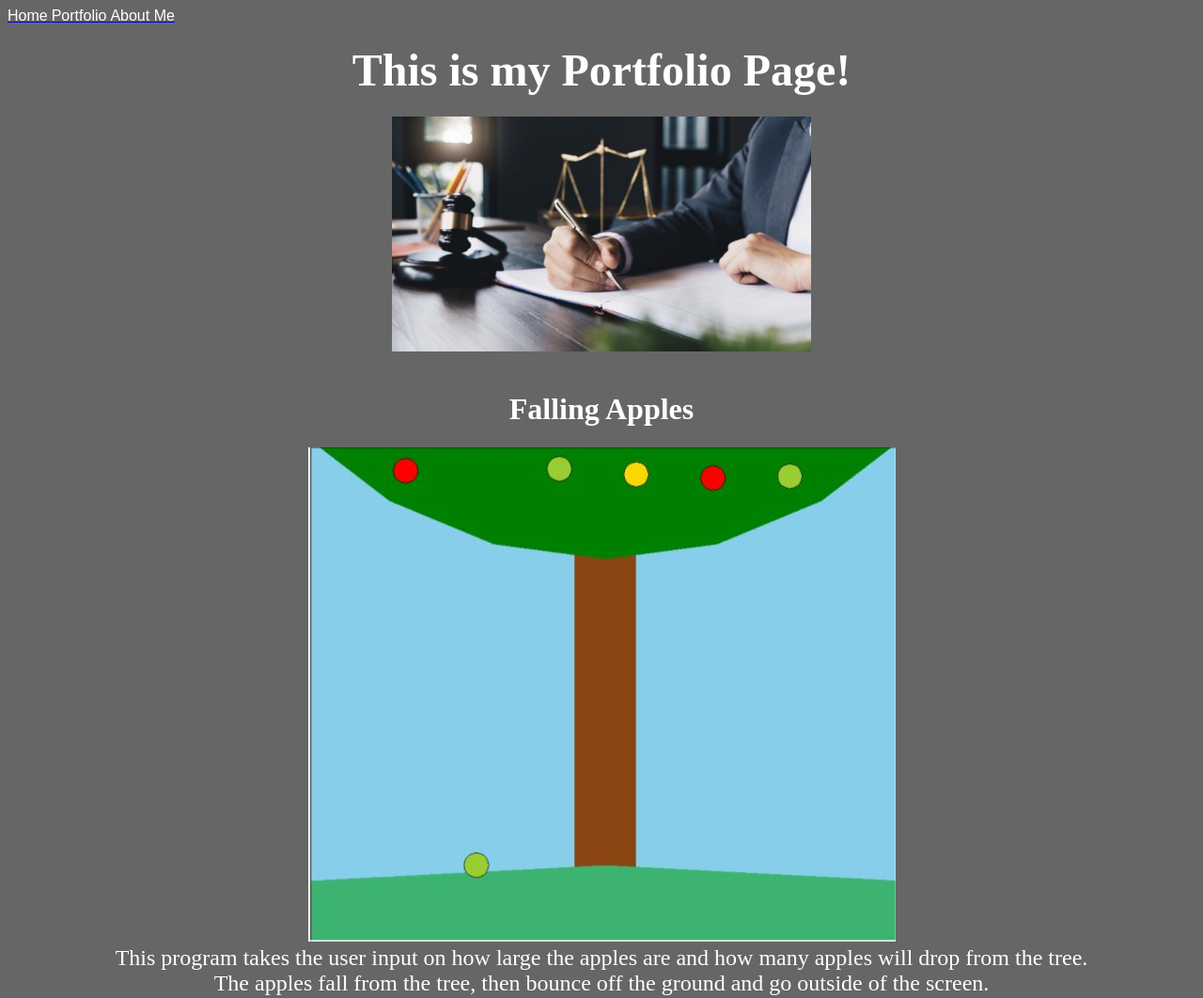
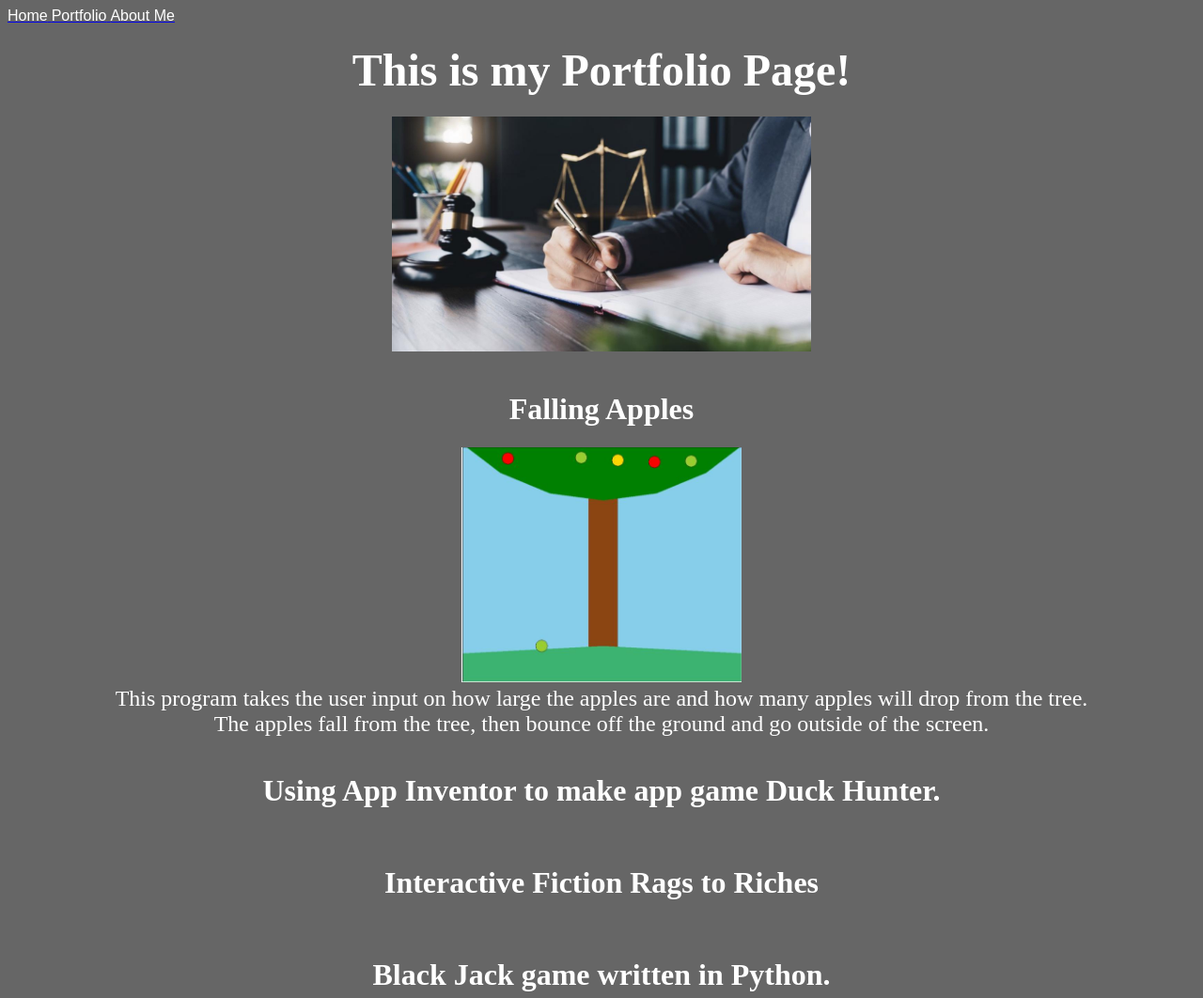
Before and after one commit to terrancejv/csp2021, a plain HTML site: page portfolio.html in a window 1280 px wide. Shown: the top 1062 px of the page at 94% size. Drawn offline with Linux system fonts and the light colour scheme.

Commit message:
Add files via upload

```diff
--- a/portfolio.html
+++ b/portfolio.html
@@ -29,7 +29,7 @@
 	</center>
 	</h1>
 	<center>
-    <img src="images/fallingapples.jpg">
+    <img src="images/fallingapples.JPG" height="250">
 	</center>
 	<center>
 	<font face="timesnewroman" , size=5 , color=white >This program takes the user input on how large the apples are and how many apples will drop from the tree. </font>
```
